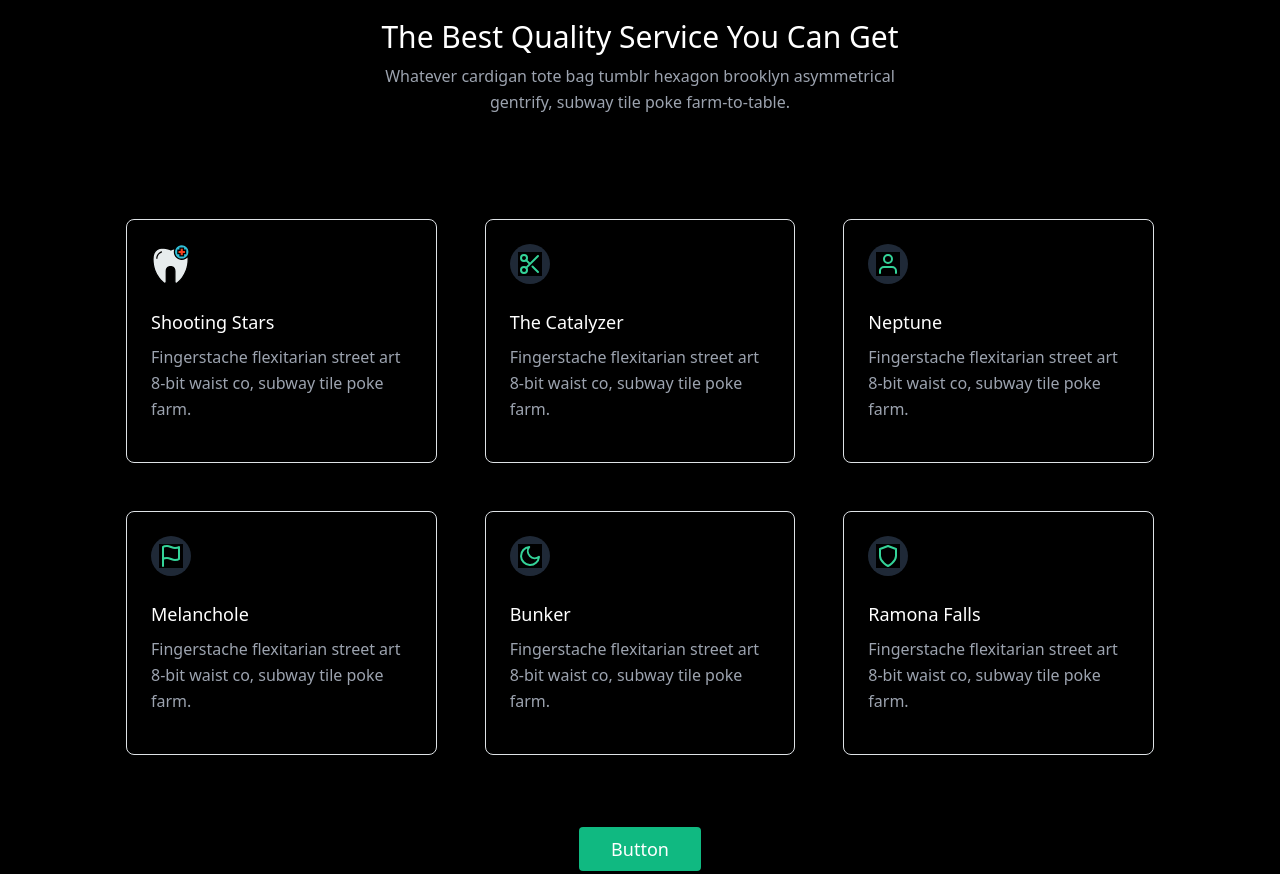
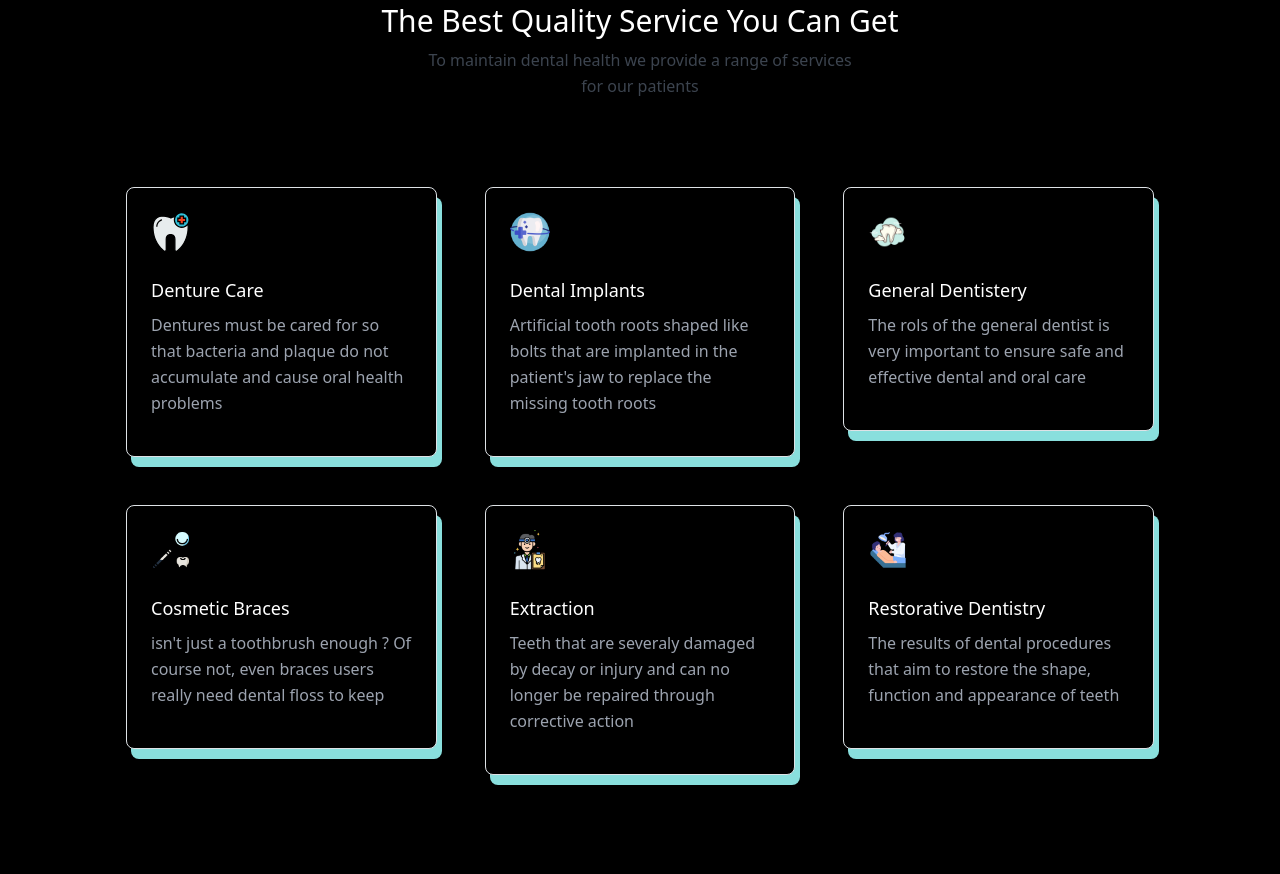
Before and after one commit to Ayushjaisgit/Dental-square-repo, a plain HTML site: page index.html in a window 1280 px wide. Shown: the part 1029-1903 px from the top of the page. Drawn offline with nearby package versions, Linux system fonts and the light colour scheme.

Commit message:
Added a new features section for dental square  website

```diff
--- a/index.html
+++ b/index.html
@@ -89,84 +89,84 @@
 
     </section>
 
-    <section class="text-gray-400 body-font bg-black">
-        <div class="container px-5 py-24 mx-auto">
-          <div class="flex flex-wrap w-full mb-20 flex-col items-center text-center">
+    <section class="text-gray-400 body-font bg-black ">
+        <div class="container px-5 pt-20 py-14 mx-auto">
+          <div class="flex flex-wrap w-full mb-16 flex-col items-center text-center">
             <h1 class="sm:text-3xl text-2xl font-medium title-font mb-2 text-white"> The Best Quality Service You Can Get</h1>
-            <p class="lg:w-1/2 w-full leading-relaxed text-opacity-80">Whatever cardigan tote bag tumblr hexagon brooklyn asymmetrical gentrify, subway tile poke farm-to-table.</p>
+            <p class="lg:w-1/2 w-full leading-relaxed text-opacity-80 text-gray-600 ">To maintain dental health we provide a range of services <br> for our patients   </p>
           </div>
           <div class="flex flex-wrap -m-4">
             <div class="xl:w-1/3 md:w-1/2 p-4">
-              <div class="border border-gray-700 border-opacity-75 p-6 rounded-lg">
+              <div class="border border-gray-700 border-opacity-75 p-6 rounded-lg forshadow">
                 <div class="w-10 h-10 inline-flex items-center justify-center rounded-full bg-gray-800 text-green-400 mb-4">
                  <img src="img/dentist-svgrepo-com.svg" alt="">
                     <path d="M22 12h-4l-3 9L9 3l-3 9H2"></path>
                   </svg>
                 </div>
-                <h2 class="text-lg text-white font-medium title-font mb-2">Shooting Stars</h2>
-                <p class="leading-relaxed text-base">Fingerstache flexitarian street art 8-bit waist co, subway tile poke farm.</p>
+                <h2 class="text-lg text-white font-medium title-font mb-2">Denture Care</h2>
+                <p class="leading-relaxed text-base">Dentures must be cared for so that bacteria and plaque do not accumulate and cause oral health problems</p>
               </div>
             </div>
-            <div class="xl:w-1/3 md:w-1/2 p-4">
-              <div class="border border-gray-700 border-opacity-75 p-6 rounded-lg">
+            <div class="xl:w-1/3 md:w-1/2 p-4   ">
+              <div class="border border-gray-700 border-opacity-75 p-6 rounded-lg forshadow">
                 <div class="w-10 h-10 inline-flex items-center justify-center rounded-full bg-gray-800 text-green-400 mb-4">
-                  <svg fill="none" stroke="currentColor" stroke-linecap="round" stroke-linejoin="round" stroke-width="2" class="w-6 h-6" viewBox="0 0 24 24">
+                    <img src="img/dentistry.png" alt="">
                     <circle cx="6" cy="6" r="3"></circle>
                     <circle cx="6" cy="18" r="3"></circle>
                     <path d="M20 4L8.12 15.88M14.47 14.48L20 20M8.12 8.12L12 12"></path>
                   </svg>
                 </div>
-                <h2 class="text-lg text-white font-medium title-font mb-2">The Catalyzer</h2>
-                <p class="leading-relaxed text-base">Fingerstache flexitarian street art 8-bit waist co, subway tile poke farm.</p>
+                <h2 class="text-lg text-white font-medium title-font mb-2">Dental Implants</h2>
+                <p class="leading-relaxed text-base">Artificial tooth roots shaped like bolts that are implanted in the patient's jaw to replace the missing tooth roots</p>
               </div>
             </div>
             <div class="xl:w-1/3 md:w-1/2 p-4">
-              <div class="border border-gray-700 border-opacity-75 p-6 rounded-lg">
+              <div class="border border-gray-700 border-opacity-75 p-6 rounded-lg forshadow">
                 <div class="w-10 h-10 inline-flex items-center justify-center rounded-full bg-gray-800 text-green-400 mb-4">
-                  <svg fill="none" stroke="currentColor" stroke-linecap="round" stroke-linejoin="round" stroke-width="2" class="w-6 h-6" viewBox="0 0 24 24">
+                    <img src="img/icons8-tooth-cracked-100.png" alt="">
                     <path d="M20 21v-2a4 4 0 00-4-4H8a4 4 0 00-4 4v2"></path>
                     <circle cx="12" cy="7" r="4"></circle>
                   </svg>
                 </div>
-                <h2 class="text-lg text-white font-medium title-font mb-2">Neptune</h2>
-                <p class="leading-relaxed text-base">Fingerstache flexitarian street art 8-bit waist co, subway tile poke farm.</p>
+                <h2 class="text-lg text-white font-medium title-font mb-2">General Dentistery</h2>
+                <p class="leading-relaxed text-base">The rols of the general dentist is very important to ensure safe and effective dental and oral care</p>
               </div>
             </div>
             <div class="xl:w-1/3 md:w-1/2 p-4">
-              <div class="border border-gray-700 border-opacity-75 p-6 rounded-lg">
+              <div class="border border-gray-700 border-opacity-75 p-6 rounded-lg forshadow">
                 <div class="w-10 h-10 inline-flex items-center justify-center rounded-full bg-gray-800 text-green-400 mb-4">
-                  <svg fill="none" stroke="currentColor" stroke-linecap="round" stroke-linejoin="round" stroke-width="2" class="w-6 h-6" viewBox="0 0 24 24">
+                    <img src="img/tooth.png" alt="">
                     <path d="M4 15s1-1 4-1 5 2 8 2 4-1 4-1V3s-1 1-4 1-5-2-8-2-4 1-4 1zM4 22v-7"></path>
                   </svg>
                 </div>
-                <h2 class="text-lg text-white font-medium title-font mb-2">Melanchole</h2>
-                <p class="leading-relaxed text-base">Fingerstache flexitarian street art 8-bit waist co, subway tile poke farm.</p>
+                <h2 class="text-lg text-white font-medium title-font mb-2">Cosmetic Braces</h2>
+                <p class="leading-relaxed text-base">isn't just a toothbrush enough ? Of course not, even braces users really need dental floss to keep</p>
               </div>
             </div>
             <div class="xl:w-1/3 md:w-1/2 p-4">
-              <div class="border border-gray-700 border-opacity-75 p-6 rounded-lg">
+              <div class="border border-gray-700 border-opacity-75 p-6 rounded-lg forshadow">
                 <div class="w-10 h-10 inline-flex items-center justify-center rounded-full bg-gray-800 text-green-400 mb-4">
-                  <svg fill="none" stroke="currentColor" stroke-linecap="round" stroke-linejoin="round" stroke-width="2" class="w-6 h-6" viewBox="0 0 24 24">
+                    <img src="img/dentist (1).png" alt="">
                     <path d="M21 12.79A9 9 0 1111.21 3 7 7 0 0021 12.79z"></path>
                   </svg>
                 </div>
-                <h2 class="text-lg text-white font-medium title-font mb-2">Bunker</h2>
-                <p class="leading-relaxed text-base">Fingerstache flexitarian street art 8-bit waist co, subway tile poke farm.</p>
+                <h2 class="text-lg text-white font-medium title-font mb-2">Extraction</h2>
+                <p class="leading-relaxed text-base">Teeth that are severaly damaged by decay or injury and can no longer be repaired through corrective action </p>
               </div>
             </div>
             <div class="xl:w-1/3 md:w-1/2 p-4">
-              <div class="border border-gray-700 border-opacity-75 p-6 rounded-lg">
+              <div class="border border-gray-700 border-opacity-75 p-6 rounded-lg forshadow">
                 <div class="w-10 h-10 inline-flex items-center justify-center rounded-full bg-gray-800 text-green-400 mb-4">
-                  <svg fill="none" stroke="currentColor" stroke-linecap="round" stroke-linejoin="round" stroke-width="2" class="w-6 h-6" viewBox="0 0 24 24">
+                    <img src="img/dental-checkup.png" alt="">
                     <path d="M12 22s8-4 8-10V5l-8-3-8 3v7c0 6 8 10 8 10z"></path>
                   </svg>
                 </div>
-                <h2 class="text-lg text-white font-medium title-font mb-2">Ramona Falls</h2>
-                <p class="leading-relaxed text-base">Fingerstache flexitarian street art 8-bit waist co, subway tile poke farm.</p>
+                <h2 class="text-lg text-white font-medium title-font mb-2">Restorative Dentistry</h2>
+                <p class="leading-relaxed text-base">The results of dental procedures that aim to restore the shape, function and appearance of teeth</p>
               </div>
             </div>
           </div>
-          <button class="flex mx-auto mt-16 text-white bg-green-500 border-0 py-2 px-8 focus:outline-none hover:bg-green-600 rounded text-lg">Button</button>
+          <!-- <button class="flex mx-auto mt-16 text-white bg-green-500 border-0 py-2 px-8 focus:outline-none hover:bg-green-600 rounded text-lg">Button</button> -->
         </div>
       </section>
 
@@ -251,7 +251,7 @@
                             front of you, so you can see what they see. They also explain it to you very informative.”
                         </p>
                         <span class="inline-block h-1 w-10 rounded bg-green-500 mt-6 mb-4"></span>
-                        <h2 class="text-gray-500 font-medium title-font tracking-wider text-sm">HOLDEN CAULFIELD
+                        <h2 class="text-gray-500 font-medium title-font tracking-wider text-sm">Shivam Tiwari
                         </h2>
                         <p class="text-gray-500">Root-Canal-Treatment</p>
                     </div>
@@ -268,7 +268,7 @@
                             Yash assured me that there would virtually be no pain at all. And contrary to popular
                             belief, the root canal surgery and the molar extraction were almost painless. </p>
                         <span class="inline-block h-1 w-10 rounded bg-green-500 mt-6 mb-4"></span>
-                        <h2 class="text-gray-500 font-medium title-font tracking-wider text-sm">ALPER KAMU</h2>
+                        <h2 class="text-gray-500 font-medium title-font tracking-wider text-sm">Sneha Dubey</h2>
                         <p class="text-gray-500">Molar extraction </p>
                     </div>
                 </div>
@@ -286,7 +286,7 @@
                             too who are searching for a dentist.
                         </p>
                         <span class="inline-block h-1 w-10 rounded bg-green-500 mt-6 mb-4"></span>
-                        <h2 class="text-gray-500 font-medium title-font tracking-wider text-sm">HENRY LETHAM</h2>
+                        <h2 class="text-gray-500 font-medium title-font tracking-wider text-sm">Arpit Shukla</h2>
                         <p class="text-gray-500">Tooth Implant</p>
                     </div>
                 </div>
--- a/style.css
+++ b/style.css
@@ -265,6 +265,10 @@ Responsive Codes
   display: none;
 }
 
+.forshadow{
+  box-shadow: 5px 10px #89dfdd;
+}
+
 
 /* ---------------Scroll bar------------  */
 
```
Also changed, not shown: img/dental-checkup.png (added), img/dentist (1).png (added), img/dentistry.png (added), img/icons8-tooth-cracked-100.png (added), img/tooth.png (added).
